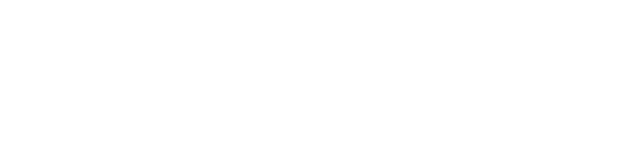
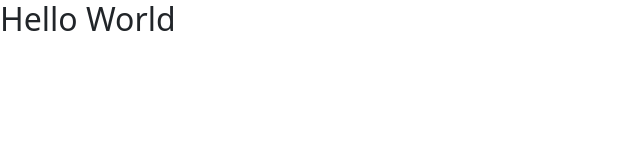
Before and after one commit to FbW-E05-1/frenchBistro, a website: page src/index.html in a window 1280 px wide. Shown: the whole page, without its empty margins (0-640 px from the left). Drawn offline with nearby package versions, Linux system fonts and the light colour scheme; files that its build step writes are made by us from their sources.

Commit message:
hello world

```diff
--- a/src/index.html
+++ b/src/index.html
@@ -8,6 +8,9 @@
     <link rel="stylesheet" href="styles/main.css" />
   </head>
   <body>
+    <main>
+      <h2>Hello World</h2>
+    </main>
     <!-- Custom scripts, edit above this line -->
     <script src="scripts/index.js"></script>
   </body>
```
